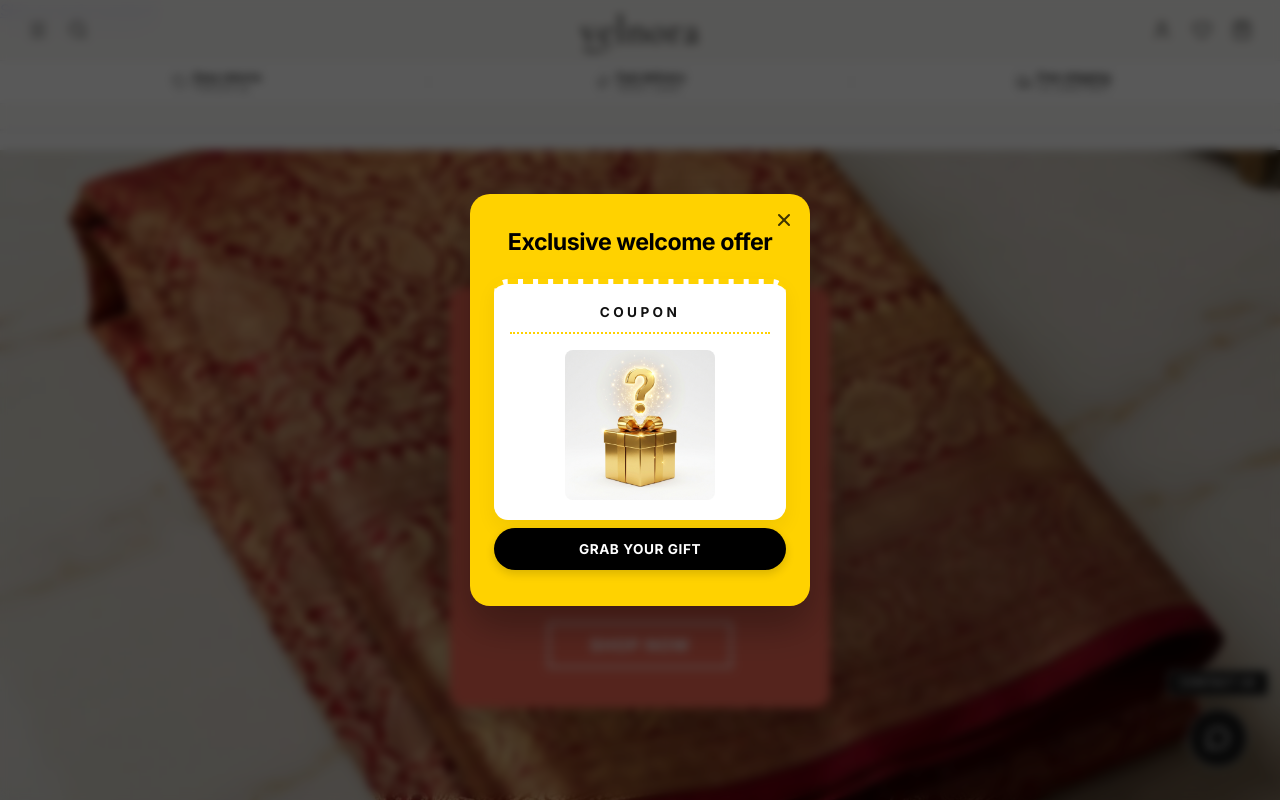
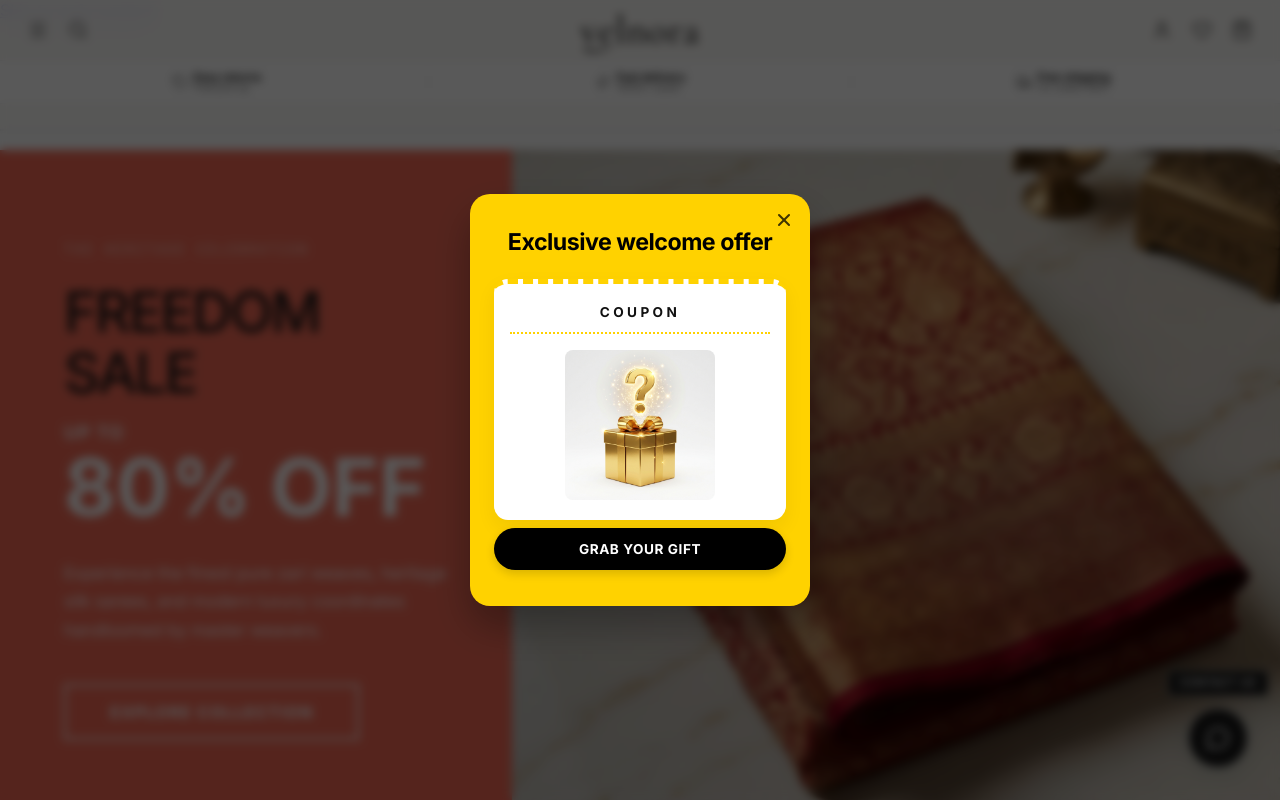
Before and after one commit to stefinmathew66-lab/saree-new, a React (Vite) app: page / in a window 1280 px wide. Shown: the top 800 px of the page. Built offline with nearby package versions, Linux system fonts and the light colour scheme.

Commit message:
feat(layout): unify homepage section arrangement and desktop split screen hero

```diff
--- a/src/components/BlogJournal.jsx
+++ b/src/components/BlogJournal.jsx
@@ -198,7 +198,7 @@ export default function BlogJournal({
 
   // Journal Grid Catalog List View
   return (
-    <section style={{ backgroundColor: 'var(--bg-primary)', padding: '5rem 0 8rem 0', minHeight: '85vh' }}>
+    <section className="blog-journal-section" style={{ backgroundColor: 'var(--bg-primary)', padding: '5rem 0 8rem 0', minHeight: '85vh' }}>
       <div className="container">
 
         {/* Page Title */}
--- a/src/components/Hero.jsx
+++ b/src/components/Hero.jsx
@@ -18,25 +18,9 @@ export default function Hero({ onExploreClick }) {
   }, []);
 
   return (
-    <section id="hero" style={{
-      position: 'relative',
-      width: '100%',
-      height: 'calc(100vh - 105px)', // Navbar is ~105px on mobile
-      overflow: 'hidden',
-      display: 'flex',
-      alignItems: 'center',
-      justifyContent: 'center',
-      backgroundColor: '#f5f5f5'
-    }}>
-      {/* Background Slideshow */}
-      <div style={{
-        position: 'absolute',
-        top: 0,
-        left: 0,
-        width: '100%',
-        height: '100%',
-        zIndex: 1
-      }}>
+    <section id="hero" className="hero-section">
+      {/* Background Slideshow (Mobile Only background) */}
+      <div className="hero-slideshow-mobile">
         {HERO_IMAGES.map((imgUrl, index) => (
           <img
             key={index}
@@ -53,116 +37,257 @@ export default function Hero({ onExploreClick }) {
               opacity: currentImageIndex === index ? 1 : 0,
               transition: 'opacity 1.5s ease-in-out',
               zIndex: currentImageIndex === index ? 2 : 1,
-              filter: 'brightness(0.95)' // keep background bright as in screenshot
+              filter: 'brightness(0.95)'
             }}
           />
         ))}
       </div>
 
-      {/* Coral Card Overlay (matching the screenshot exactly) */}
-      <div
-        style={{
-          position: 'relative',
-          zIndex: 10,
-          backgroundColor: '#f26955', // Coral color from screenshot
-          borderRadius: '16px',
-          padding: '2.5rem 1.5rem',
-          width: '90%',
-          maxWidth: '380px',
-          boxShadow: '0 10px 30px rgba(0,0,0,0.15)',
-          display: 'flex',
-          flexDirection: 'column',
-          alignItems: 'center',
-          textAlign: 'center',
-          color: '#ffffff',
-          animation: 'fadeInUp 0.8s cubic-bezier(0.16, 1, 0.3, 1)'
-        }}
-      >
-        <h2 style={{
-          fontFamily: 'var(--font-sans)',
-          fontSize: '1.6rem',
-          fontWeight: '600',
-          letterSpacing: '0.05em',
-          color: '#ffd0c4', // warm creamy yellow-orange color for FREEDOM SALE
-          textTransform: 'uppercase',
-          marginBottom: '1.25rem'
-        }}>
-          FREEDOM SALE
-        </h2>
+      {/* Mobile Card Overlay (Centered card) */}
+      <div className="hero-card-mobile">
+        <h2 className="hero-sale-title">FREEDOM SALE</h2>
+        <span className="hero-up-to">UP TO</span>
+        <div className="hero-percent-wrapper">
+          <div className="hero-percent-big">80%</div>
+          <div className="hero-off-big">OFF</div>
+        </div>
+        <button onClick={onExploreClick} className="hero-shop-btn">SHOP NOW</button>
+      </div>
 
-        <span style={{
-          fontFamily: 'var(--font-sans)',
-          fontSize: '1.35rem',
-          fontWeight: '700',
-          letterSpacing: '0.05em',
-          color: '#ffffff',
-          textTransform: 'uppercase',
-          marginBottom: '0.5rem'
-        }}>
-          UP TO
-        </span>
-
-        {/* Stacked 80% OFF */}
-        <div style={{
-          display: 'flex',
-          flexDirection: 'column',
-          alignItems: 'center',
-          lineHeight: '0.85',
-          margin: '0.2rem 0 1.5rem 0'
-        }}>
-          <div style={{
-            fontFamily: 'var(--font-sans)',
-            fontSize: '7.5rem',
-            fontWeight: '800',
-            color: '#ffffff',
-            letterSpacing: '-4px'
-          }}>
-            80%
+      {/* Desktop/Laptop Split Layout (Hidden on Mobile) */}
+      <div className="hero-split-desktop">
+        <div className="hero-desktop-content-col">
+          <span className="hero-desktop-subtitle">THE HERITAGE CELEBRATION</span>
+          <h2 className="hero-desktop-sale-title">FREEDOM SALE</h2>
+          <div className="hero-desktop-offer-badge">
+            <span className="up-to-label">UP TO</span>
+            <span className="percent-label">80% OFF</span>
           </div>
-          <div style={{
-            fontFamily: 'var(--font-sans)',
-            fontSize: '6.5rem',
-            fontWeight: '800',
-            color: '#ffffff',
-            letterSpacing: '1px',
-            marginTop: '-0.3rem'
-          }}>
-            OFF
-          </div>
+          <p className="hero-desktop-desc">
+            Experience the finest pure zari weaves, heritage silk sarees, and modern luxury coordinates handloomed by master weavers.
+          </p>
+          <button onClick={onExploreClick} className="hero-desktop-btn">EXPLORE COLLECTION</button>
         </div>
-
-        <button
-          onClick={onExploreClick}
-          style={{
-            border: '2.5px solid #ffffff',
-            background: 'transparent',
-            color: '#ffffff',
-            padding: '0.7rem 2.5rem',
-            fontSize: '1.05rem',
-            fontWeight: '700',
-            letterSpacing: '0.05em',
-            borderRadius: '0px',
-            cursor: 'pointer',
-            textTransform: 'uppercase',
-            transition: 'all 0.2s ease',
-            outline: 'none',
-            fontFamily: 'var(--font-sans)'
-          }}
-          className="hero-shop-btn"
-          onMouseEnter={(e) => {
-            e.target.style.backgroundColor = '#ffffff';
-            e.target.style.color = '#f26955';
-          }}
-          onMouseLeave={(e) => {
-            e.target.style.backgroundColor = 'transparent';
-            e.target.style.color = '#ffffff';
-          }}
-        >
-          SHOP NOW
-        </button>
+        <div className="hero-desktop-gallery-col">
+          {HERO_IMAGES.map((imgUrl, index) => (
+            <img
+              key={index}
+              src={imgUrl}
+              alt={`Luxury Saree Slide ${index + 1}`}
+              className={`hero-desktop-slide-img ${currentImageIndex === index ? 'active' : ''}`}
+            />
+          ))}
+          <div className="hero-desktop-gallery-overlay" />
+        </div>
       </div>
 
       <style>{`
+        .hero-section {
+          position: relative;
+          width: 100%;
+          height: calc(100vh - 105px);
+          overflow: hidden;
+          display: flex;
+          align-items: center;
+          justify-content: center;
+          background-color: #f5f5f5;
+        }
+        .hero-slideshow-mobile {
+          position: absolute;
+          top: 0;
+          left: 0;
+          width: 100%;
+          height: 100%;
+          z-index: 1;
+        }
+        .hero-card-mobile {
+          position: relative;
+          z-index: 10;
+          background-color: #f26955;
+          border-radius: 16px;
+          padding: 2.5rem 1.5rem;
+          width: 90%;
+          max-width: 380px;
+          box-shadow: 0 10px 30px rgba(0,0,0,0.15);
+          display: flex;
+          flex-direction: column;
+          align-items: center;
+          text-align: center;
+          color: #ffffff;
+          animation: fadeInUp 0.8s cubic-bezier(0.16, 1, 0.3, 1);
+        }
+        .hero-sale-title {
+          font-family: var(--font-sans);
+          font-size: 1.6rem;
+          font-weight: 600;
+          letter-spacing: 0.05em;
+          color: #ffd0c4;
+          text-transform: uppercase;
+          margin-bottom: 1.25rem;
+        }
+        .hero-up-to {
+          font-family: var(--font-sans);
+          font-size: 1.35rem;
+          font-weight: 700;
+          letter-spacing: 0.05em;
+          color: #ffffff;
+          text-transform: uppercase;
+          margin-bottom: 0.5rem;
+        }
+        .hero-percent-wrapper {
+          display: flex;
+          flex-direction: column;
+          align-items: center;
+          line-height: 0.85;
+          margin: 0.2rem 0 1.5rem 0;
+        }
+        .hero-percent-big {
+          font-family: var(--font-sans);
+          font-size: 7.5rem;
+          font-weight: 800;
+          color: #ffffff;
+          letter-spacing: -4px;
+        }
+        .hero-off-big {
+          font-family: var(--font-sans);
+          font-size: 6.5rem;
+          font-weight: 800;
+          color: #ffffff;
+          letter-spacing: 1px;
+          margin-top: -0.3rem;
+        }
+        .hero-shop-btn {
+          border: 2.5px solid #ffffff;
+          background: transparent;
+          color: #ffffff;
+          padding: 0.7rem 2.5rem;
+          font-size: 1.05rem;
+          font-weight: 700;
+          letter-spacing: 0.05em;
+          border-radius: 0px;
+          cursor: pointer;
+          text-transform: uppercase;
+          transition: all 0.2s ease;
+          outline: none;
+          font-family: var(--font-sans);
+        }
+        .hero-shop-btn:hover {
+          background-color: #ffffff;
+          color: #f26955;
+        }
+        .hero-split-desktop {
+          display: none;
+        }
+        @media (min-width: 768px) {
+          .hero-slideshow-mobile, .hero-card-mobile {
+            display: none !important;
+          }
+          .hero-section {
+            height: calc(100vh - 120px) !important;
+          }
+          .hero-split-desktop {
+            display: flex;
+            width: 100%;
+            height: 100%;
+            z-index: 10;
+          }
+          .hero-desktop-content-col {
+            width: 40%;
+            background-color: #f26955;
+            display: flex;
+            flex-direction: column;
+            justify-content: center;
+            align-items: flex-start;
+            padding: 4rem;
+            color: #ffffff;
+            text-align: left;
+          }
+          .hero-desktop-subtitle {
+            font-family: var(--font-mono);
+            font-size: 0.85rem;
+            letter-spacing: 0.15em;
+            color: #ffd0c4;
+            text-transform: uppercase;
+            margin-bottom: 1.5rem;
+          }
+          .hero-desktop-sale-title {
+            font-family: var(--font-serif);
+            font-size: 3.5rem;
+            font-weight: 500;
+            margin: 0 0 1rem 0;
+            line-height: 1.1;
+          }
+          .hero-desktop-offer-badge {
+            display: flex;
+            flex-direction: column;
+            margin-bottom: 2rem;
+          }
+          .hero-desktop-offer-badge .up-to-label {
+            font-size: 1.15rem;
+            font-weight: 700;
+            letter-spacing: 0.05em;
+            opacity: 0.9;
+          }
+          .hero-desktop-offer-badge .percent-label {
+            font-size: 5rem;
+            font-weight: 900;
+            line-height: 1;
+            margin-top: 0.25rem;
+          }
+          .hero-desktop-desc {
+            font-size: 1.05rem;
+            line-height: 1.7;
+            max-width: 440px;
+            color: rgba(255, 255, 255, 0.95);
+            margin: 0 0 2.5rem 0;
+          }
+          .hero-desktop-btn {
+            border: 2.5px solid #ffffff;
+            background: transparent;
+            color: #ffffff;
+            padding: 1rem 2.75rem;
+            font-size: 1rem;
+            font-weight: 800;
+            letter-spacing: 0.08em;
+            cursor: pointer;
+            text-transform: uppercase;
+            transition: all 0.2s ease;
+            outline: none;
+            font-family: var(--font-sans);
+          }
+          .hero-desktop-btn:hover {
+            background-color: #ffffff;
+            color: #f26955;
+          }
+          .hero-desktop-gallery-col {
+            width: 60%;
+            position: relative;
+            height: 100%;
+            background-color: #000000;
+            overflow: hidden;
+          }
+          .hero-desktop-slide-img {
+            position: absolute;
+            top: 0;
+            left: 0;
+            width: 100%;
+            height: 100%;
+            object-fit: cover;
+            opacity: 0;
+            transition: opacity 1.5s ease-in-out, transform 5s ease;
+            transform: scale(1.05);
+          }
+          .hero-desktop-slide-img.active {
+            opacity: 1;
+            transform: scale(1.01);
+          }
+          .hero-desktop-gallery-overlay {
+            position: absolute;
+            inset: 0;
+            background: linear-gradient(to right, rgba(0,0,0,0.15), transparent);
+            pointer-events: none;
+          }
+        }
         @keyframes fadeInUp {
           from {
             opacity: 0;
```
Also changed, not shown: src/index.css (+17 -0 lines), 1 other file (tests, documents, lock files or other folders).
